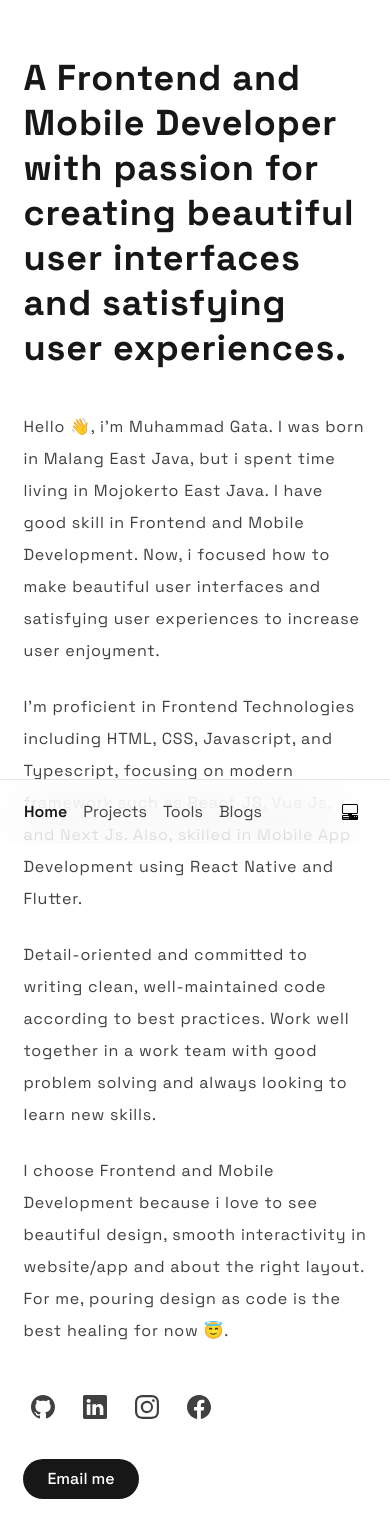
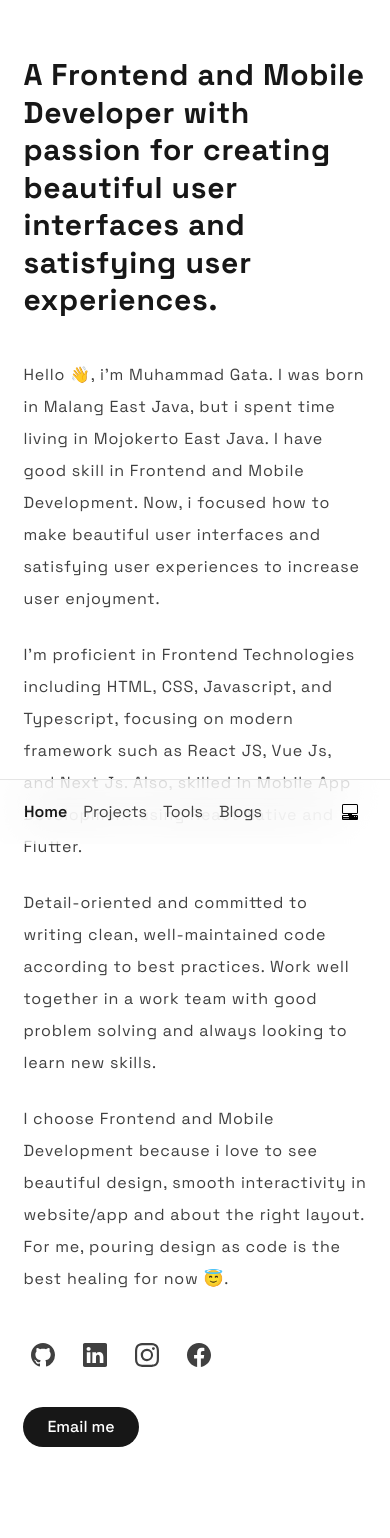
Before and after one commit to nzrmm/muhammadgata, a Next.js app: page / in a window 390 px wide. Shown: the top 1538 px of the page. Built offline with nearby package versions, Linux system fonts and the light colour scheme.

Commit message:
style(ui): implement default style for heading and typography

```diff
--- a/src/components/project-card/index.tsx
+++ b/src/components/project-card/index.tsx
@@ -2,8 +2,7 @@ import Image from "next/image";
 import { BsGithub } from "react-icons/bs";
 import { RxArrowTopRight } from "react-icons/rx";
 
-import { Button, Typography } from "@/components";
-import { useScreenDetector } from "@/hooks";
+import { Button } from "@/components";
 import { cn } from "@/utils";
 import { IProjectType } from "@/types/project";
 
@@ -12,8 +11,6 @@ type IProjectCardProps = {
 } & IProjectType;
 
 const ProjectCard = ({ name, description, ...props }: IProjectCardProps) => {
-  const { isMobile, isTablet } = useScreenDetector();
-
   return (
     <div
       className={cn("flex flex-col gap-2", "lg:flex-row lg:gap-10", {
@@ -38,15 +35,8 @@ const ProjectCard = ({ name, description, ...props }: IProjectCardProps) => {
       </div>
 
       <div className={cn("w-full py-4", "lg:w-1/2 ")}>
-        <Typography
-          variant={isMobile || isTablet ? "textXl" : "text3Xl"}
-          className={cn("mb-4", "lg:mb-4")}
-        >
-          {name}
-        </Typography>
-        <Typography variant="textBase" className={cn("mb-8", "lg:mb-8")}>
-          {description}
-        </Typography>
+        <h3 className={cn("mb-4", "lg:mb-4")}>{name}</h3>
+        <p className={cn("mb-8", "lg:mb-8")}>{description}</p>
 
         <div className={cn("flex items-center gap-4")}>
           <a href={props.github_url} target="_blank">
--- a/src/components/tool-card/index.tsx
+++ b/src/components/tool-card/index.tsx
@@ -1,4 +1,3 @@
-import { Typography } from "@/components";
 import { cn } from "@/utils";
 import { useScreenDetector } from "@/hooks";
 import { IToolType } from "@/types/tool";
@@ -29,13 +28,8 @@ const ToolCard = ({ name, description, icon, icon_color }: IToolsCardProps) => {
       </div>
 
       <div className={cn("flex-1 p-4", "lg:h-1/2 lg:p-5")}>
-        <Typography
-          variant="textBase"
-          className={cn("mb-2 font-bold", "lg:mb-2")}
-        >
-          {name}
-        </Typography>
-        <Typography variant="textSm">{description}</Typography>
+        <p className={cn("mb-2 font-bold", "lg:mb-2")}>{name}</p>
+        <span>{description}</span>
       </div>
     </div>
   );
--- a/src/pages/blogs/index.tsx
+++ b/src/pages/blogs/index.tsx
@@ -1,12 +1,8 @@
 import Head from "next/head";
 
-import { Typography } from "@/components";
-import { useScreenDetector } from "@/hooks";
 import { cn } from "@/utils";
 
 const Blogs = () => {
-  const { isMobile, isTablet } = useScreenDetector();
-
   return (
     <>
       <Head>
@@ -16,18 +12,12 @@ const Blogs = () => {
 
       <div className={cn("mb-20")}>
         <div className={cn("mb-12", "lg:mb-14")}>
-          <Typography
-            variant={isMobile || isTablet ? "text4Xl" : "text5Xl"}
-            className={cn("mb-4", "lg:mb-4")}
-          >
-            Blogs
-          </Typography>
-
-          <Typography variant={isMobile || isTablet ? "textBase" : "textLg"}>
+          <h1 className={cn("mb-4", "lg:mb-4")}>Blogs</h1>
+          <h6>
             Collection of posts about frontend and mobile technology, career
             journey, and the latest and interesting topics that I have written.
             Feel free to reads.
-          </Typography>
+          </h6>
         </div>
       </div>
     </>
--- a/src/pages/index.tsx
+++ b/src/pages/index.tsx
@@ -1,13 +1,10 @@
 import Head from "next/head";
 
-import { Button, Typography } from "@/components";
-import { useScreenDetector } from "@/hooks";
+import { Button } from "@/components";
 import { cn } from "@/utils";
 import { mediaSocials } from "@/data/media-socials";
 
 const Home = () => {
-  const { isMobile, isTablet } = useScreenDetector();
-
   return (
     <>
       <Head>
@@ -19,42 +16,39 @@ const Home = () => {
       </Head>
 
       <div className={cn("mb-20")}>
-        <Typography
-          variant={isMobile || isTablet ? "text4Xl" : "text5Xl"}
-          className={cn("mb-10", "lg:mb-16")}
-        >
+        <h1 className={cn("mb-10", "lg:mb-16")}>
           A Frontend and Mobile Developer with passion for creating beautiful
           user interfaces and satisfying user experiences.
-        </Typography>
+        </h1>
 
         <div className={cn("flex flex-col gap-6 mb-10", "lg:gap-8 lg:mb-16")}>
-          <Typography variant={isMobile || isTablet ? "textBase" : "textLg"}>
+          <h6>
             Hello 👋, i&apos;m Muhammad Gata. I was born in Malang East Java,
             but i spent time living in Mojokerto East Java. I have good skill in
             Frontend and Mobile Development. Now, i focused how to make
             beautiful user interfaces and satisfying user experiences to
             increase user enjoyment.
-          </Typography>
+          </h6>
 
-          <Typography variant={isMobile || isTablet ? "textBase" : "textLg"}>
+          <h6>
             I&apos;m proficient in Frontend Technologies including HTML, CSS,
             Javascript, and Typescript, focusing on modern framework such as
             React JS, Vue Js, and Next Js. Also, skilled in Mobile App
             Development using React Native and Flutter.
-          </Typography>
+          </h6>
 
-          <Typography variant={isMobile || isTablet ? "textBase" : "textLg"}>
+          <h6>
             Detail-oriented and committed to writing clean, well-maintained code
             according to best practices. Work well together in a work team with
             good problem solving and always looking to learn new skills.
-          </Typography>
+          </h6>
 
-          <Typography variant={isMobile || isTablet ? "textBase" : "textLg"}>
+          <h6>
             I choose Frontend and Mobile Development because i love to see
             beautiful design, smooth interactivity in website/app and about the
             right layout. For me, pouring design as code is the best healing for
             now 😇.
-          </Typography>
+          </h6>
         </div>
 
         <div
--- a/src/pages/projects/index.tsx
+++ b/src/pages/projects/index.tsx
@@ -1,13 +1,10 @@
 import Head from "next/head";
 
-import { Typography, ProjectCard } from "@/components";
-import { useScreenDetector } from "@/hooks";
+import { ProjectCard } from "@/components";
 import { cn } from "@/utils";
 import { projects } from "@/data/projects";
 
 const Projects = () => {
-  const { isMobile, isTablet } = useScreenDetector();
-
   return (
     <>
       <Head>
@@ -20,18 +17,12 @@ const Projects = () => {
 
       <div className={cn("mb-20")}>
         <div className={cn("mb-12", "lg:mb-14")}>
-          <Typography
-            variant={isMobile || isTablet ? "text4Xl" : "text5Xl"}
-            className={cn("mb-4", "lg:mb-4")}
-          >
-            Projects
-          </Typography>
-
-          <Typography variant={isMobile || isTablet ? "textBase" : "textLg"}>
+          <h1 className={cn("mb-4", "lg:mb-4")}>Projects</h1>
+          <h6>
             Welcome to my creative web corner. Here, you will discover various
             web development projects that I have built. Every website I produce
             combines modern aesthetics with strong functionality.
-          </Typography>
+          </h6>
         </div>
 
         <div className={cn("grid gap-8", "lg:gap-16")}>
--- a/src/pages/tools/index.tsx
+++ b/src/pages/tools/index.tsx
@@ -1,13 +1,10 @@
 import Head from "next/head";
 
-import { Typography, ToolCard } from "@/components";
-import { useScreenDetector } from "@/hooks";
+import { ToolCard } from "@/components";
 import { cn } from "@/utils";
 import { techStacks, appsAndServices } from "@/data/tools";
 
 const Tools = () => {
-  const { isMobile, isTablet } = useScreenDetector();
-
   return (
     <>
       <Head>
@@ -17,30 +14,19 @@ const Tools = () => {
 
       <div className={cn("mb-20")}>
         <div className={cn("mb-12", "lg:mb-14")}>
-          <Typography
-            variant={isMobile || isTablet ? "text4Xl" : "text5Xl"}
-            className={cn("mb-4", "lg:mb-4")}
-          >
-            Tools
-          </Typography>
-
-          <Typography variant={isMobile || isTablet ? "textBase" : "textLg"}>
+          <h1 className={cn("mb-4", "lg:mb-4")}>Tools</h1>
+          <h6>
             The tech stacks, apps, and services that i used in my daily work.
-          </Typography>
+          </h6>
         </div>
 
         <div className={cn("mb-12", "lg:mb-14")}>
           <div>
-            <Typography
-              variant={isMobile || isTablet ? "textXl" : "text3Xl"}
-              className={cn("mb-4", "lg:mb-4")}
-            >
-              Tech Stack
-            </Typography>
-            <Typography variant="textBase" className={cn("mb-4", "lg:mb-4")}>
+            <h3 className={cn("mb-4", "lg:mb-4")}>Tech Stack</h3>
+            <p className={cn("mb-4", "lg:mb-4")}>
               The technologies I use for developing software projects,
               especially in the field of frontend and mobile development.
-            </Typography>
+            </p>
           </div>
 
           <div className={cn("grid gap-5", "lg:grid-cols-3")}>
@@ -52,16 +38,11 @@ const Tools = () => {
 
         <div>
           <div>
-            <Typography
-              variant={isMobile || isTablet ? "textXl" : "text3Xl"}
-              className={cn("mb-4", "lg:mb-4")}
-            >
-              Apps & Services
-            </Typography>
-            <Typography variant="textBase" className={cn("mb-4", "lg:mb-4")}>
+            <h3 className={cn("mb-4", "lg:mb-4")}>Apps & Services</h3>
+            <p className={cn("mb-4", "lg:mb-4")}>
               Some apps and services that support my productivity in the
               development process.
-            </Typography>
+            </p>
           </div>
 
           <div className={cn("grid gap-5", "lg:grid-cols-3")}>
```
